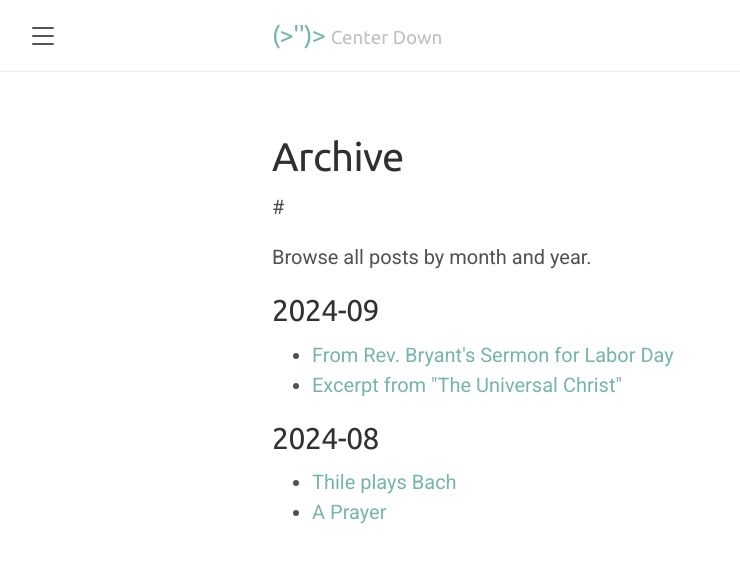
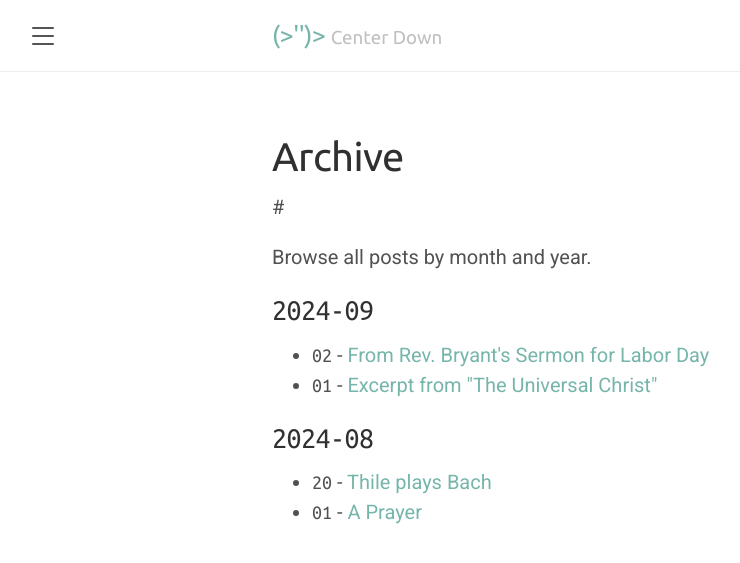
Before and after one commit to calebgregory/calebgregory.github.io, a Jekyll site: the page built from archive.md, in a window 1280 px wide. Shown: the top 563 px of the page, without its empty margins (8-748 px from the left). Built offline with Jekyll 4.4.1, drawn with Linux system fonts in a browser that asks for light colours.

Commit message:
misc: adds monospace font; styling tweaks archive

```diff
--- a/_includes/head.html
+++ b/_includes/head.html
@@ -19,7 +19,7 @@
   <!-- fonts -->
   <link rel="preconnect" href="https://fonts.googleapis.com">
   <link rel="preconnect" href="https://fonts.gstatic.com" crossorigin>
-  <link href="https://fonts.googleapis.com/css2?family=Roboto:ital,wght@0,100;0,300;0,400;0,500;0,700;0,900;1,100;1,300;1,400;1,500;1,700;1,900&family=Ubuntu:ital,wght@0,300;0,400;0,500;0,700;1,300;1,400;1,500;1,700&display=swap" rel="stylesheet">
+  <link href="https://fonts.googleapis.com/css2?family=Roboto:ital,wght@0,100;0,300;0,400;0,500;0,700;0,900;1,100;1,300;1,400;1,500;1,700;1,900&family=Ubuntu:ital,wght@0,300;0,400;0,500;0,700;1,300;1,400;1,500;1,700&family=Ubuntu+Mono:ital,wght@0,400;0,700;1,400;1,700&display=swap" rel="stylesheet">
 
   <link rel="stylesheet" href="{{ '/public/css/poole.css' | absolute_url }}">
   <link rel="stylesheet" href="{{ '/public/css/syntax.css' | absolute_url }}">
--- a/archive.md
+++ b/archive.md
@@ -9,10 +9,10 @@ Browse all posts by month and year.
 
 {% assign postsByYearMonth = site.posts | group_by_exp: "post", "post.date | date: '%Y-%m'" %}
 {% for yearMonth in postsByYearMonth %}
-  <h2>{{ yearMonth.name }}</h2>
+  <h2 class="monospace">{{ yearMonth.name }}</h2>
   <ul>
     {% for post in yearMonth.items %}
-      <li><a href="{{ post.url }}">{{ post.title }}</a></li>
+      <li><span class="monospace">{{post.date | date: '%d'}}</span> - <a href="{{ post.url }}">{{ post.title }}</a></li>
     {% endfor %}
   </ul>
 {% endfor %}
--- a/public/css/lanyon.css
+++ b/public/css/lanyon.css
@@ -25,6 +25,7 @@
  * Pagination
  * Reverse layout
  * Themes
+ * Extensions
  */
 
 
@@ -557,3 +558,9 @@ a.pagination-item:hover {
 .layout-reverse.sidebar-overlay #sidebar-checkbox:checked ~ .sidebar {
   box-shadow: -.25rem 0 .5rem rgba(0,0,0,.1);
 }
+
+/* Extensions */
+
+.monospace {
+  font-family: "Ubuntu Mono", "Menlo", "Monaco", monospace;
+}
```
